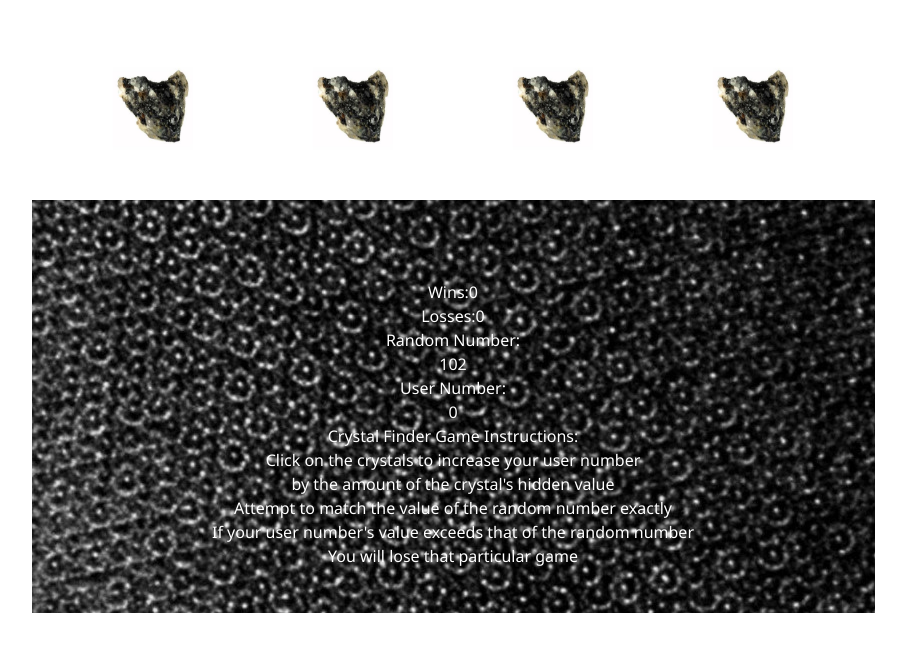
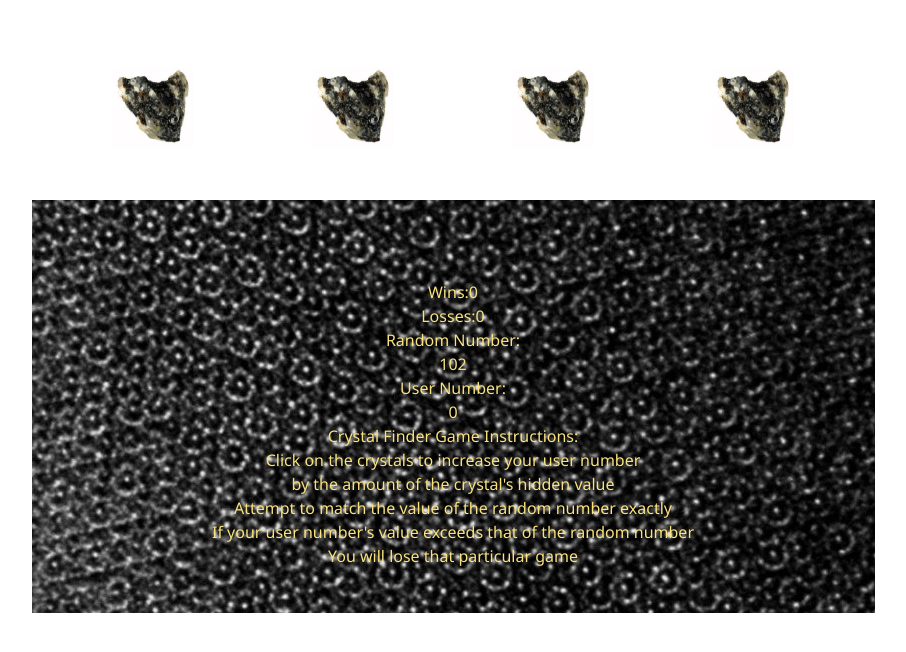
Before and after one commit to pedrichards/unit-4-game, a plain HTML site: page index.html in a window 1280 px wide. Shown: the whole page, without its empty margins (187-1093 px from the left). Drawn offline with nearby package versions, Linux system fonts and the light colour scheme.

Commit message:
Added text color removed overflow  shrank bckgrnd

```diff
--- a/assets/css/style.css
+++ b/assets/css/style.css
@@ -12,10 +12,10 @@ body {
     top: 50%;
     left: 50%;
     transform: translate(-50%, -50%);
-    color: white;
+    color: #F9E27F;
   }
 
-  .imgBackGround {
+  /* .imgBackGround {
     overflow-x:hidden;
     overflow-y:hidden;
-  }
+  } */
```
